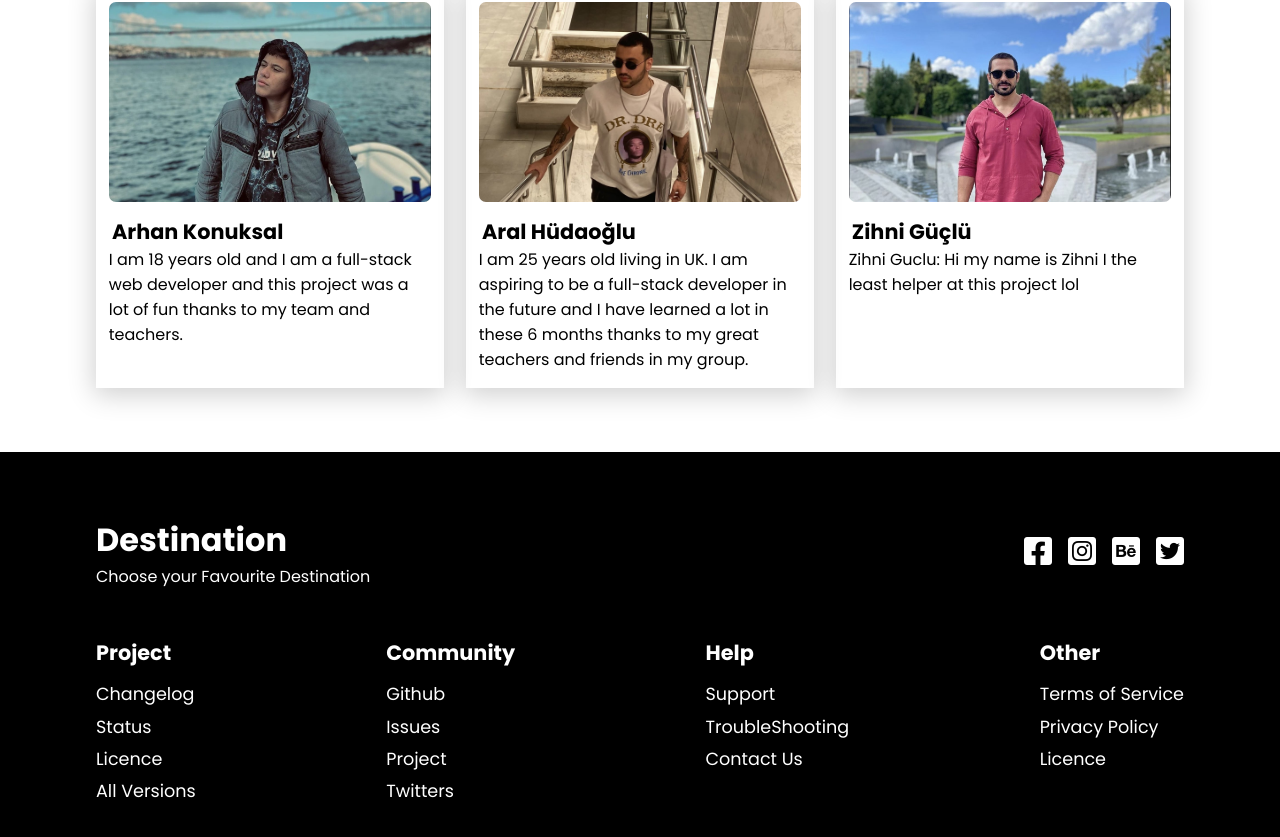
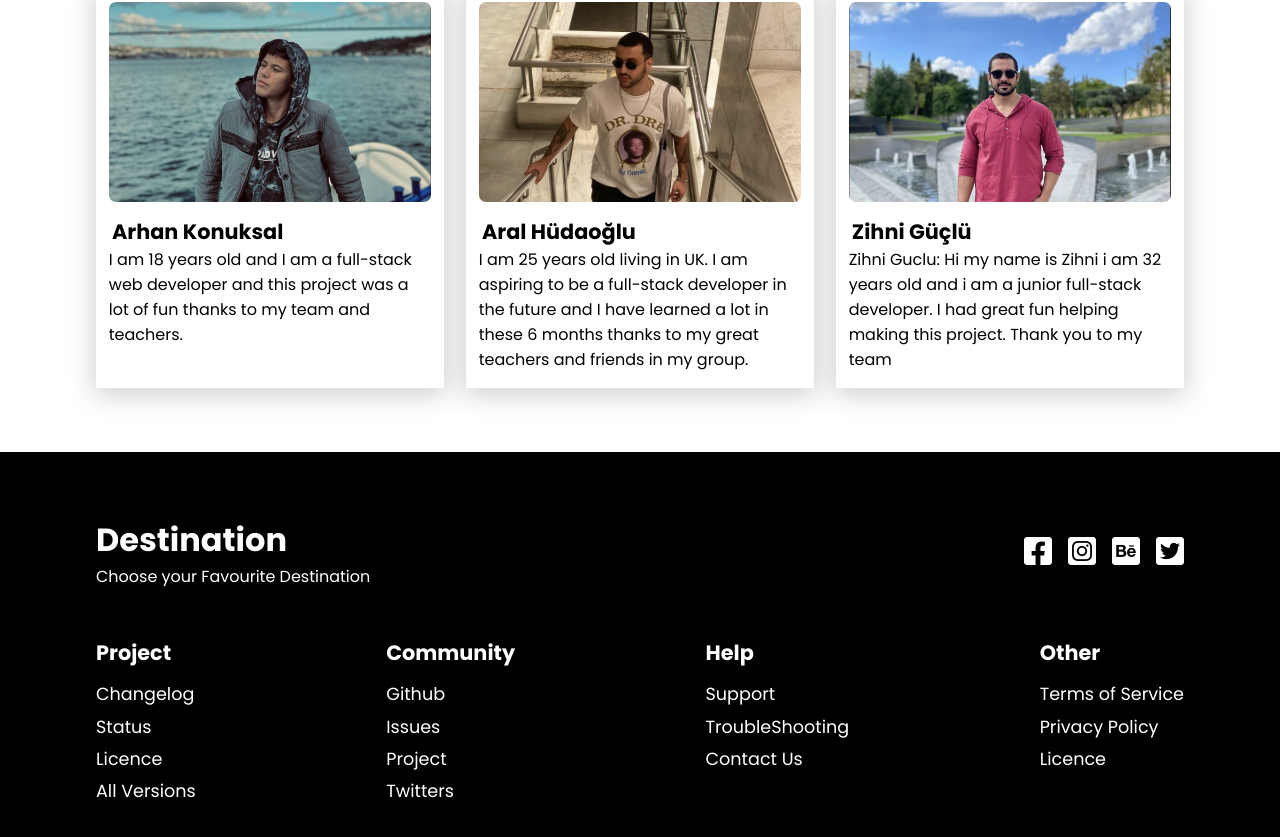
Before and after one commit to ArhanKonuksal/Travel-Agency-fe, a React (Create React App) app: page /about in a window 1280 px wide. Shown: the part 1251-2088 px from the top of the page. Built offline with nearby package versions, Linux system fonts and the light colour scheme.

Commit message:
Updated Bali ve Zihni

```diff
--- a/src/routes/About.js
+++ b/src/routes/About.js
@@ -38,7 +38,7 @@ function About (){
         <TripData
     image={Zihni}
     heading="Zihni Güçlü"
-    text="Zihni Guclu: Hi my name is Zihni I the least helper at this project lol"
+    text="Zihni Guclu: Hi my name is Zihni i am 32 years old and i am a junior full-stack developer. I had great fun helping making this project. Thank you to my team"
         />
         </div>
     </div>
--- a/src/routes/Inclusive.js
+++ b/src/routes/Inclusive.js
@@ -47,8 +47,7 @@ function Inclusive() {
   <TripData
   image={Trip4}
   heading="Bali, Indonesia"
-  text="Explore Tokyo's captivating blend of tradition and innovation. From the iconic scramble crossing in Shibuya to the tranquil beauty of Ueno Park, immerse yourself in Japan's rich heritage. Indulge in diverse culinary delights, from savory ramen to exquisite sushi, ensuring an unforgettable journey through Tokyo's unique cultural tapestry.
-  As the neon lights of Akihabara beckon, Tokyo's vibrant energy invites you to delve deeper into a city where ancient traditions coexist with the pulsating rhythm of modern life."
+  text="Welcome to Bali, a captivating blend of tropical beauty and rich cultural tapestry. Known as the Island of Gods, Bali invites you to explore its pristine beaches, where golden sands meet azure waters, and ancient temples like Uluwatu and Tanah Lot stand as testaments to its spiritual heritage. In Ubud, the cultural heart of Bali, immerse yourself in lush rice terraces and vibrant arts scenes. Culinary delights await, from sizzling satay to the iconic Babi Guling, and the island's wellness offerings, from world-class spas to yoga retreats, promise rejuvenation. Whether you seek adventure in underwater realms, legendary surf breaks, or the summit of Mount Batur, Bali promises an unforgettable journey where every moment is infused with beauty, spirituality, and the island's unique magic"
   days="21 days"
   price="1600$"
       />
```
